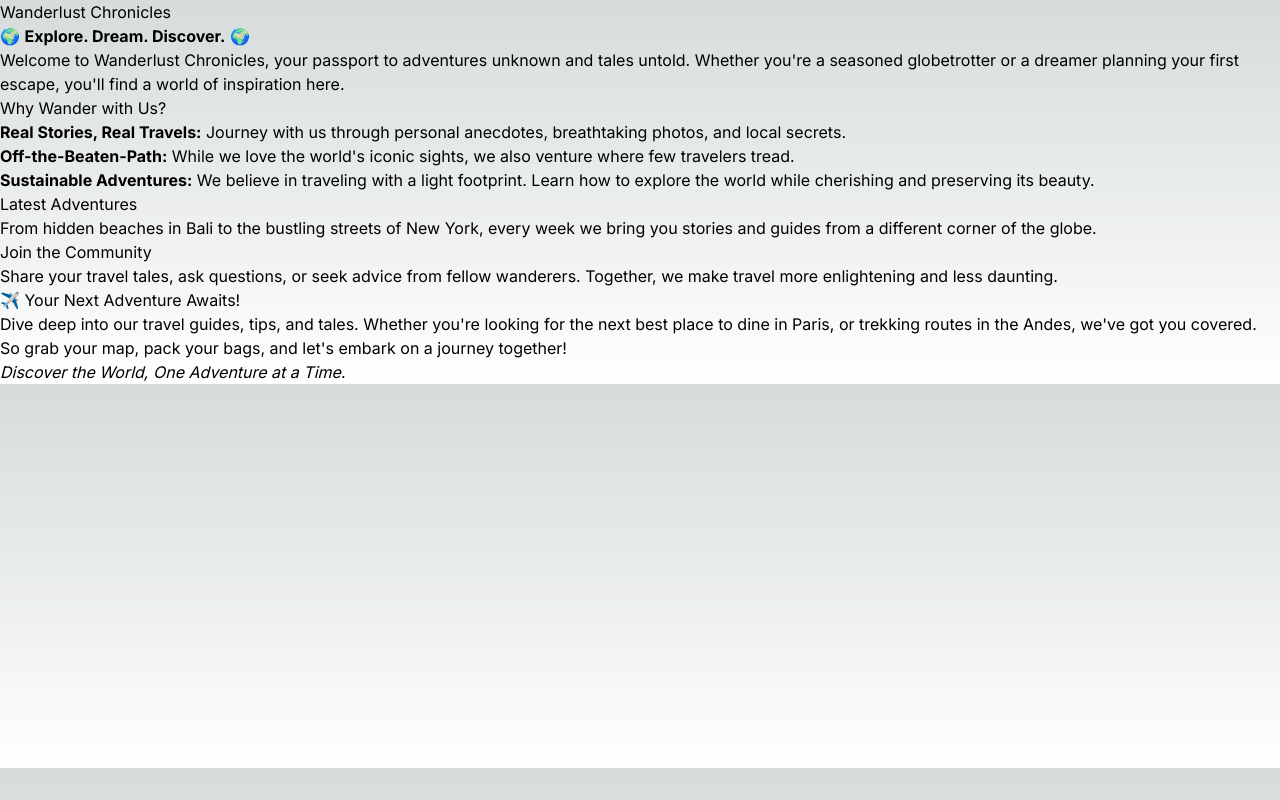
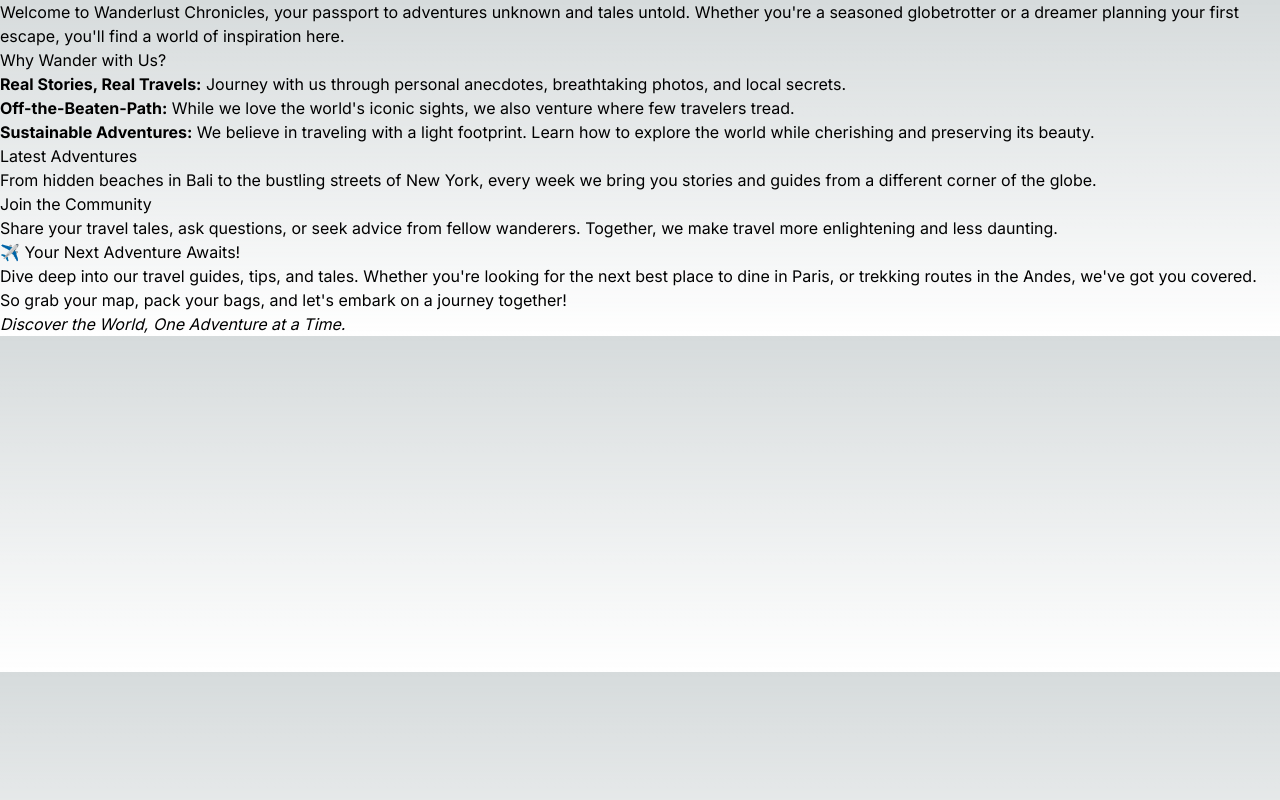
Before and after one commit to llogostevo/travel-blog, a Next.js app: page / in a window 1280 px wide. Built offline with nearby package versions, Linux system fonts and the light colour scheme.

Commit message:
fixing config errors

```diff
--- a/src/components/Header.tsx
+++ b/src/components/Header.tsx
@@ -1,8 +1,8 @@
 export default function Header() {
   return (
     <header>
-        <h1>Wanderlust Chronicles</h1>
-        <p>🌍 <strong>Explore. Dream. Discover.</strong> 🌍</p>
+        {/* <h1>Wanderlust Chronicles</h1>
+        <p>🌍 <strong>Explore. Dream. Discover.</strong> 🌍</p> */}
     </header>
   )
 }
```
